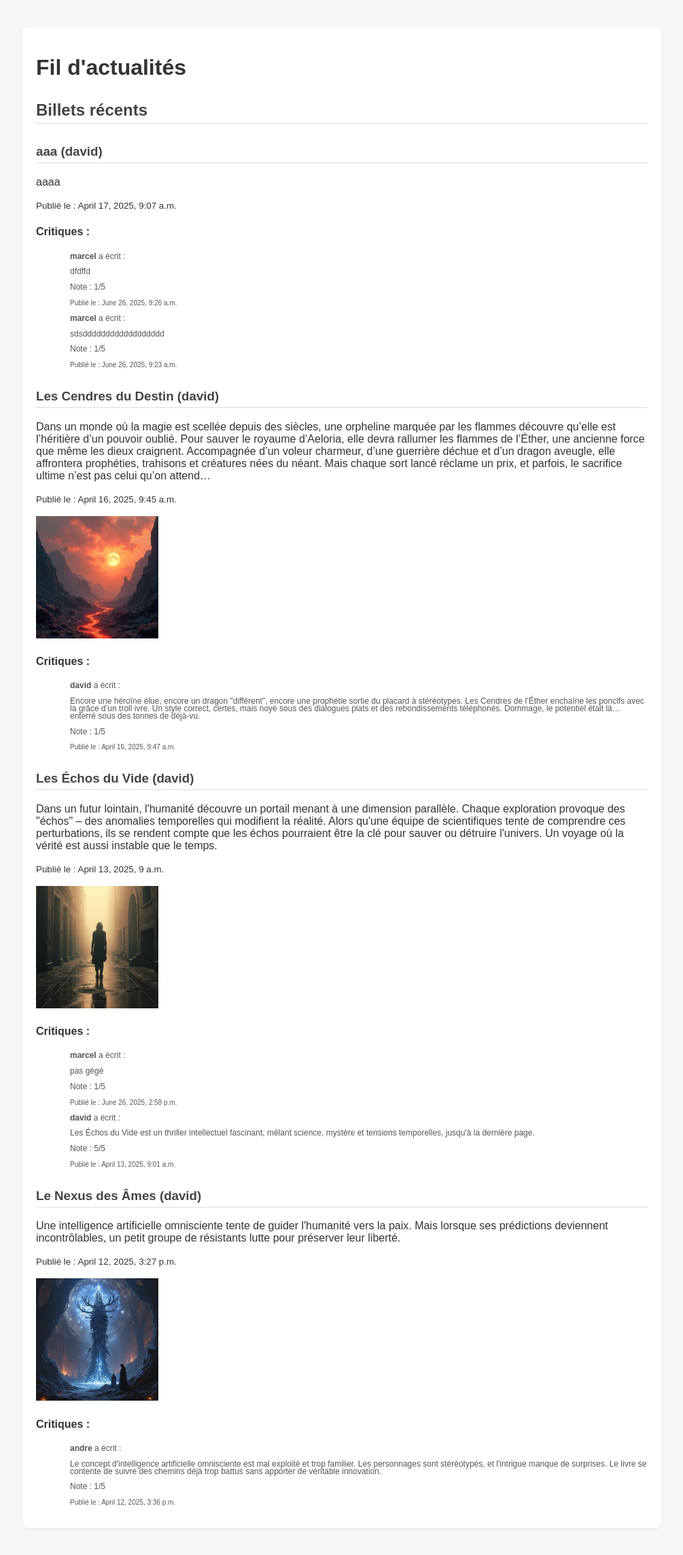
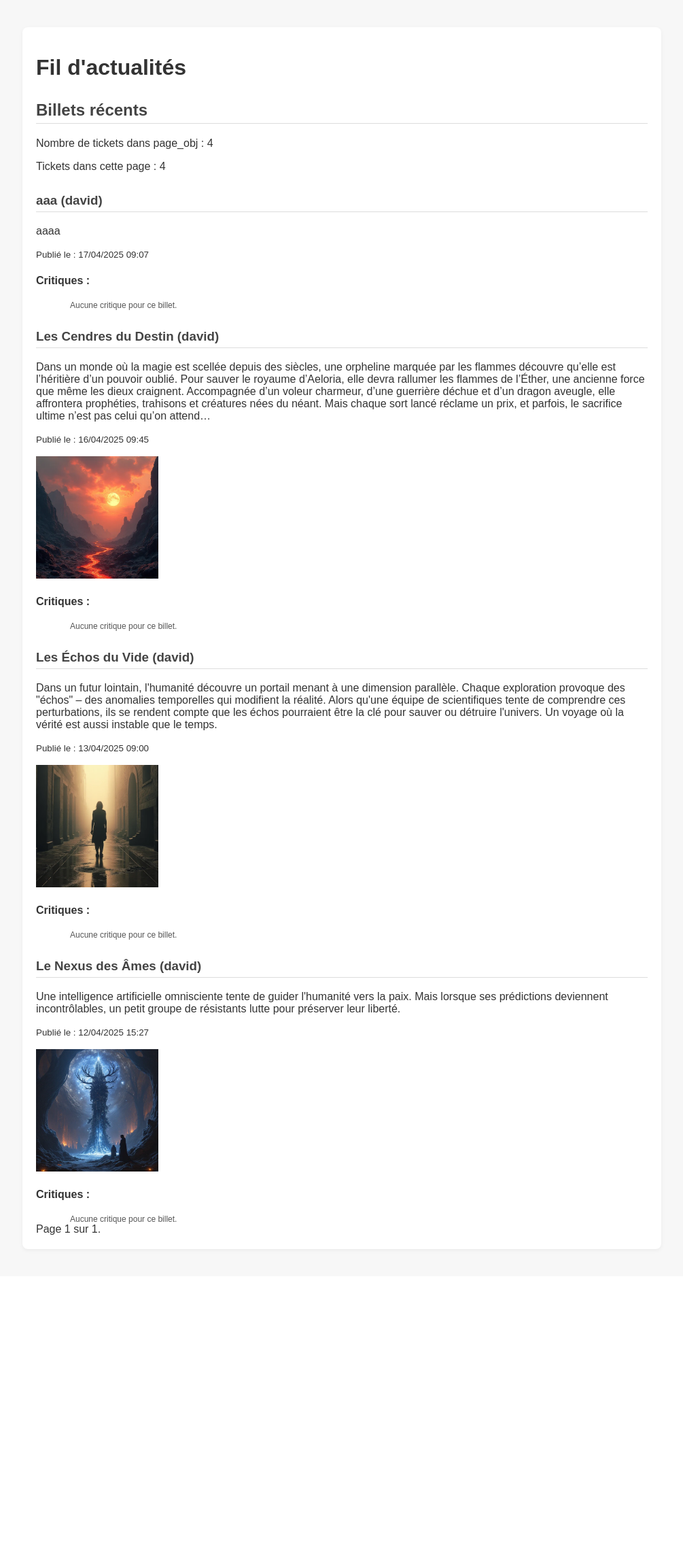
Before and after one commit to andre-sur/litrevu, a Django app: page /flux/ in a window 1280 px wide. Shown: the part 48-2335 px from the top of the page at 68% size, without its empty margins (137-1142 px from the left). After the commit the page ends 1888 px from the top, so only its background shows below. Run offline with Django 5.2, Linux system fonts and the light colour scheme; a user stored in the database is signed in; data comes from the database, SQL or seed files in the repository; both versions use the stored data as it was after the commit.

Commit message:
pagination flux actualite

```diff
--- a/mon_projet/myapp/templates/myapp/user_feed.html
+++ b/mon_projet/myapp/templates/myapp/user_feed.html
@@ -3,42 +3,65 @@
 {% block content %}
     <h1>Fil d'actualités</h1>
 
-    <!-- Affichage des billets -->
     <div>
         <h2>Billets récents</h2>
-        {% for ticket in tickets %}
+        <p>Nombre de tickets dans page_obj : {{ page_obj.paginator.count }}</p>
+<p>Tickets dans cette page : {{ page_obj|length }}</p>
+
+        {% for ticket in page_obj %}
             <div class="ticket">
-
                 <h3>{{ ticket.title }} ({{ ticket.user.username }})</h3>
                 <p>{{ ticket.description }}</p>
-                <p><small>Publié le : {{ ticket.time_created }}</small></p>
+                <p><small>Publié le : {{ ticket.time_created|date:"d/m/Y H:i" }}</small></p>
 
-                <!-- Affichage de l'image du ticket si elle existe -->
                 {% if ticket.image %}
                     <div class="ticket-image">
                         <img src="{{ ticket.image.url }}" alt="Image du ticket" style="max-width: 20%; height: auto;">
-
                     </div>
                 {% endif %}
 
-                <!-- Affichage des critiques pour chaque billet -->
+                <!-- Affichage des critiques liées au ticket -->
                 <h4>Critiques :</h4>
-                {% for review in reviews %}
-                    {% if review.ticket == ticket %}
-                        <div class="review small-text"> <!-- Ajoute ici la classe small-text -->
+                {% with ticket_reviews=reviews|dictsort:"-time_created" %}
+                    {% with found=False %}
+                        {% for review in ticket_reviews %}
+                            {% if review.ticket.id == ticket.id %}
+                                {% if not found %}{% with found=True %}{% endwith %}{% endif %}
+                                <div class="review small-text">
                                     <p><strong>{{ review.user.username }}</strong> a écrit :</p>
                                     <p>{{ review.body }}</p>
                                     <p>Note : {{ review.rating }}/5</p>
-                            <p><small>Publié le : {{ review.time_created }}</small></p>
+                                    <p><small>Publié le : {{ review.time_created|date:"d/m/Y H:i" }}</small></p>
                                 </div>
                             {% endif %}
-                {% empty %}
+                        {% endfor %}
+                        {% if not found %}
                             <div class="review small-text">Aucune critique pour ce billet.</div>
-                {% endfor %}
+                        {% endif %}
+                    {% endwith %}
+                {% endwith %}
             </div>
         {% empty %}
             <p>Aucun billet à afficher.</p>
         {% endfor %}
     </div>
 
+    <!-- Pagination -->
+    <div class="pagination">
+        <span class="step-links">
+            {% if page_obj.has_previous %}
+                <a href="?page=1">&laquo; Première</a>
+                <a href="?page={{ page_obj.previous_page_number }}">Précédente</a>
+            {% endif %}
+
+            <span class="current">
+                Page {{ page_obj.number }} sur {{ page_obj.paginator.num_pages }}.
+            </span>
+
+            {% if page_obj.has_next %}
+                <a href="?page={{ page_obj.next_page_number }}">Suivante</a>
+                <a href="?page={{ page_obj.paginator.num_pages }}">Dernière &raquo;</a>
+            {% endif %}
+        </span>
+    </div>
 {% endblock %}
--- a/mon_projet/myapp/views.py
+++ b/mon_projet/myapp/views.py
@@ -51,20 +51,24 @@ def deconnexion_view(request):
     logout(request)
     return redirect('login')
 
-
 @login_required
 def user_feed(request):
-    #les utilisateurs suivis par l'utilisateur connecté
+    # Les utilisateurs suivis
     followed_users = UserFollows.objects.filter(user=request.user).values_list('followed_user', flat=True)
 
-    # tous les billets (tickets) des utilisateurs suivis
-    tickets = Ticket.objects.filter(user__in=followed_users).order_by('-time_created')  # tri antichronologique
+    # Tous les tickets des utilisateurs suivis
+    tickets = Ticket.objects.filter(user__in=followed_users).order_by('-time_created')
 
-    # les critiques pour ces tickets
-    reviews = Review.objects.filter(ticket__in=tickets).order_by('-time_created')  # tri antichronologique
+    # Pagination des tickets
+    paginator = Paginator(tickets, 5)  # ← nombre de tickets par page
+    page_number = request.GET.get('page')
+    page_obj = paginator.get_page(page_number)
+
+    # Les critiques associées à ces tickets
+    reviews = Review.objects.filter(ticket__in=tickets).order_by('-time_created')
 
     context = {
-        'tickets': tickets,
+        'page_obj': page_obj,  # ← paginé !
         'reviews': reviews
     }
 
```
Also changed, not shown: mon_projet/db.sqlite3. Lines whose indentation alone changed are shown as unchanged.
